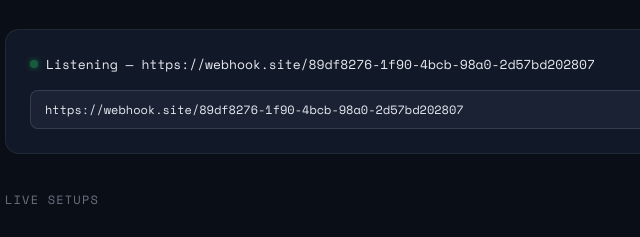
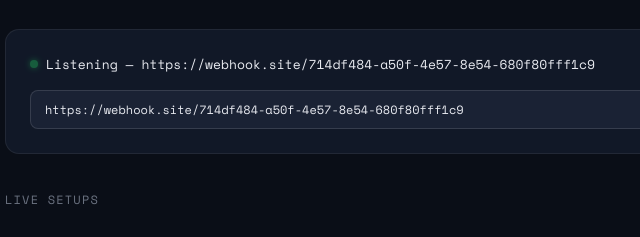
Before and after one commit to NEVOxALGO/NEVOxALGO, a plain HTML site: page index.html in a window 1280 px wide. Shown: the part 262-499 px from the top of the page, 27-667 px from the left. Drawn offline with nearby package versions, Linux system fonts and the light colour scheme; no server answers.

Commit message:
Index.html

```diff
--- a/index.html
+++ b/index.html
@@ -737,7 +737,7 @@
 renderWatchlistChips();
 
 // Auto connect — hardcoded webhook, no setup needed
-const WEBHOOK_URL = 'https://webhook.site/89df8276-1f90-4bcb-98a0-2d57bd202807';
+const WEBHOOK_URL = 'https://webhook.site/714df484-a50f-4e57-8e54-680f80fff1c9';
 const savedWebhook = localStorage.getItem('nevofit_webhook') || WEBHOOK_URL;
 document.getElementById('webhook-url').value = savedWebhook;
 connectWebhook(true);
```
